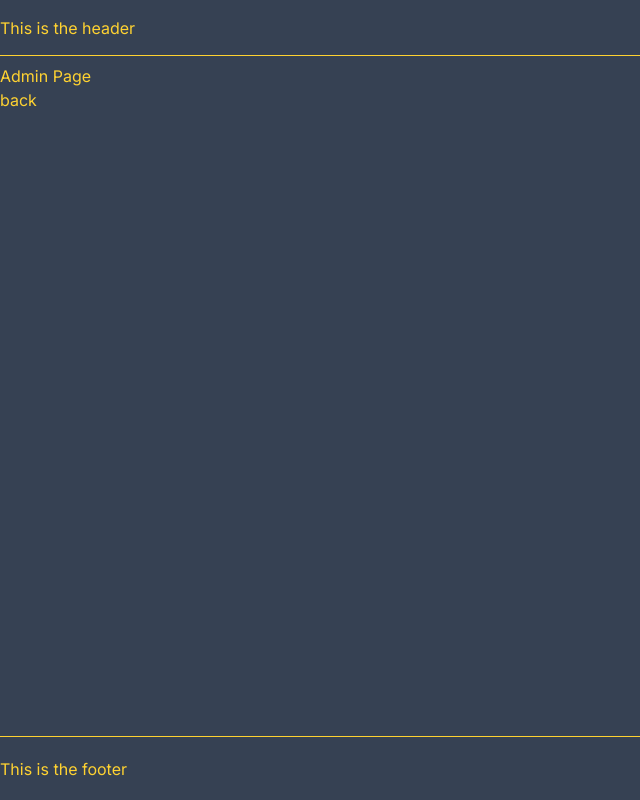
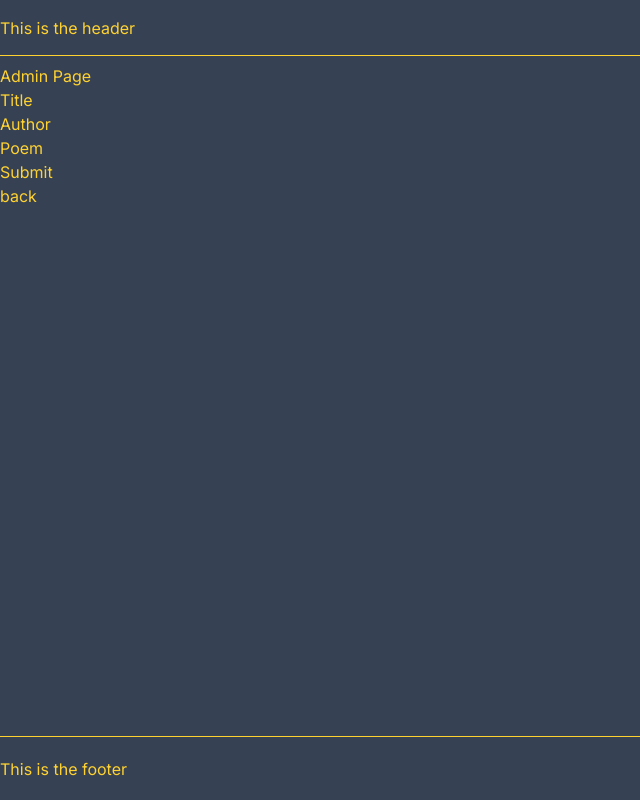
Before and after one commit to yemluck/aPoemADay, a Next.js app: page /admin in a window 1280 px wide. Shown: the whole page, without its empty margins (0-640 px from the left). Built offline with nearby package versions, Linux system fonts and the light colour scheme; no server answers; the database is empty.

Commit message:
created server actio to post

```diff
--- /dev/null
+++ b/src/app/action.tsx
@@ -0,0 +1,24 @@
+"use server";
+
+import pool from "./lib/server/db";
+
+export async function createPoem(formData: FormData) {
+  const title = formData.get("title");
+  const author = formData.get("author");
+  const poem = formData.get("poem");
+
+  console.log("the poem author is", author);
+  console.log("the poem title is", title);
+  console.log("the poem is", poem);
+
+  const queryText = `
+    INSERT INTO "poems"
+      (title, author, poem)
+    VALUES
+      ($1, $2, $3)
+  `;
+
+  const queryParams = [title, author, poem];
+
+  const toPost = await pool.query(queryText, queryParams);
+}
--- a/src/app/admin/page.tsx
+++ b/src/app/admin/page.tsx
@@ -1,26 +1,50 @@
 // "use client";
 
 import Link from "next/link";
-import pool from "../lib/server/db";
+import Form from "next/form";
+import { createPoem } from "../action";
 
 export default async function AdminPage() {
-  const queryText = `
-    INSERT INTO "poems"
-      (title, author, poem)
-    VALUES
-      ($1, $2, $3)
-  `;
-
-  const queryParams = ["abc", "def", "ghi"];
-
-  const toPost = await pool.query(queryText, queryParams);
-
   return (
     <>
       <main>Admin Page</main>
+      <Form action={createPoem}>
+        <label htmlFor="title">Title</label>
+        <input type="text" id="title" name="title" required />
+        <br></br>
+        <label htmlFor="author">Author</label>
+        <input type="text" id="author" name="author" required />
+        <br></br>
+        <label htmlFor="poem">Poem</label>
+        <input type="text" id="poem" name="poem" required />
+        <br></br>
+        <input type="submit" name="submit" />
+      </Form>
       <Link href={"/"}>
         <p>back</p>
       </Link>
     </>
   );
 }
+
+// I want to post.
+/*
+1. I need a form to get my data
+2. I need a way to store info from the form
+3. I need a query to send the form to the database
+4. I need to validate the input
+5. Might make client component or use server action
+
+
+
+<form action={submitPoem}>
+  <label htmlFor="title">Title</label>
+  <input type="text" id="title" name="title" required />
+  <label htmlFor="author">Author</label>
+  <input type="text" id="author" name="author" required />
+  <label htmlFor="poem">Poem</label>
+  <input type="text" id="poem" name="poem" required />
+</form>
+
+I could add a submit button component
+**/
```
